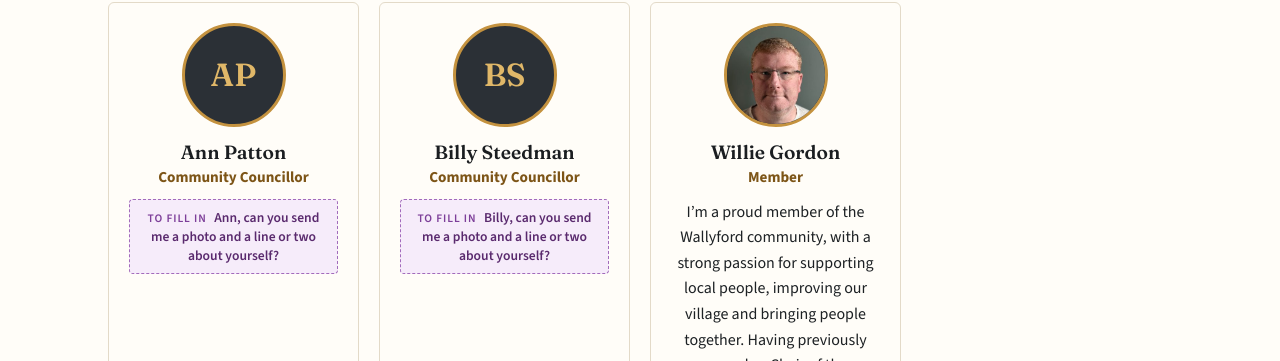
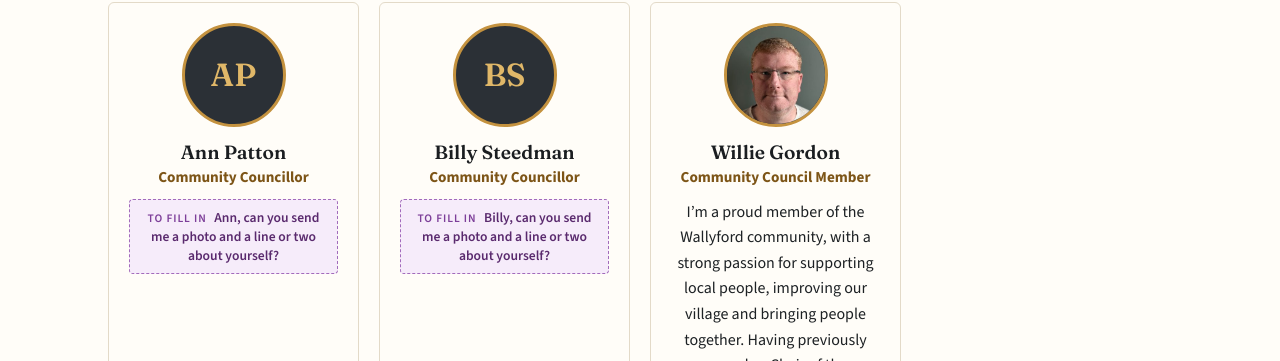
Before and after one commit to dochtie/wallyford-community-council, a Jekyll site: the page built from council.html, in a window 1280 px wide and 900 px high, scrolled down 2052 px. Shown: the part 93-454 px from the top of the window. Built offline with Jekyll 4.4.1, drawn with Linux system fonts in a browser that asks for light colours.

Commit message:
Update Willie Gordon's role to Community Council Member

```diff
--- a/_data/councillors.yml
+++ b/_data/councillors.yml
@@ -34,7 +34,7 @@
   blurb:
 
 - name: Willie Gordon
-  role: Member
+  role: Community Council Member
   photo: willie-gordon.jpg
   blurb: |
     I’m a proud member of the Wallyford community, with a strong passion for supporting local people, improving our village and bringing people together.
```
